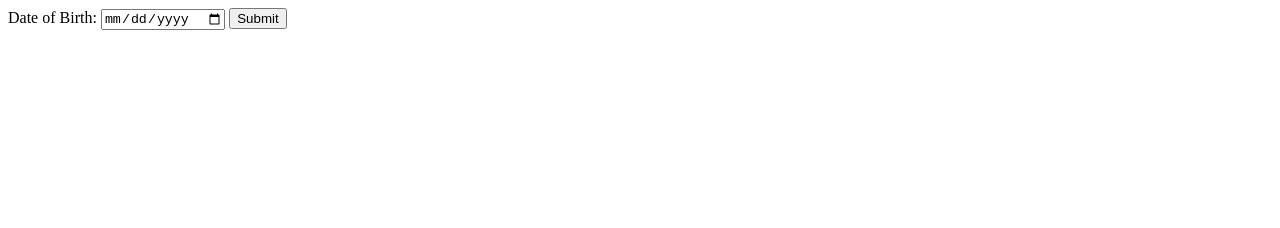
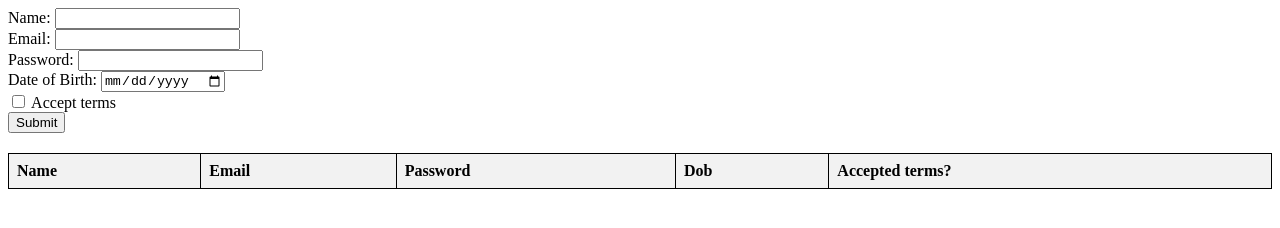
Before and after one commit to Harshini0810/wd101, a plain HTML site: page index.html in a window 1280 px wide. Drawn offline with Linux system fonts and the light colour scheme.

Commit message:
Update index.html

```diff
--- a/index.html
+++ b/index.html
@@ -1,17 +1,64 @@
 <!DOCTYPE html>
 <html lang="en">
 <head>
-    <meta charset="UTF-14">
-    <meta name="viewport" content="width=device-width, initial-scale=2.0">
+    <meta charset="UTF-8">
+    <meta name="viewport" content="width=device-width, initial-scale=1.0">
     <title>Registration Form</title>
+    <style>
+        table {
+            width: 100%;
+            border-collapse: collapse;
+            margin-top: 20px;
+        }
+        table, th, td {
+            border: 1px solid black;
+        }
+        th, td {
+            padding: 8px;
+            text-align: left;
+        }
+        th {
+            background-color: #f2f2f2;
+        }
+    </style>
 </head>
 <body>
     <form id="Registration Form">
+        <label for="name">Name:</label>
+        <input type="text" id="name" name="name" required><br>
+
+        <label for="email">Email:</label>
+        <input type="email" id="email" name="email" required><br>
+
+        <label for="password">Password:</label>
+        <input type="password" id="password" name="password" required><br>
+
         <label for="dob">Date of Birth:</label>
-        <input type="date" id="dob" name="dob" required>
-        <span id="dobError" style="color: red; display: none;">Your age must be between 18 and 55 years old.</span>
+        <input type="date" id="dob" name="dob" required><br>
+
+        <label for="terms">
+            <input type="checkbox" id="terms" name="terms" required>
+            Accept terms
+        </label><br>
+
         <button type="submit">Submit</button>
     </form>
+
+    <table id="dataTable">
+        <thead>
+            <tr>
+                <th>Name</th>
+                <th>Email</th>
+                <th>Password</th>
+                <th>Dob</th>
+                <th>Accepted terms?</th>
+            </tr>
+        </thead>
+        <tbody>
+            <!-- Data rows will be inserted here -->
+        </tbody>
+    </table>
+
     <script src="form-validation.js"></script>
 </body>
 </html>
```
